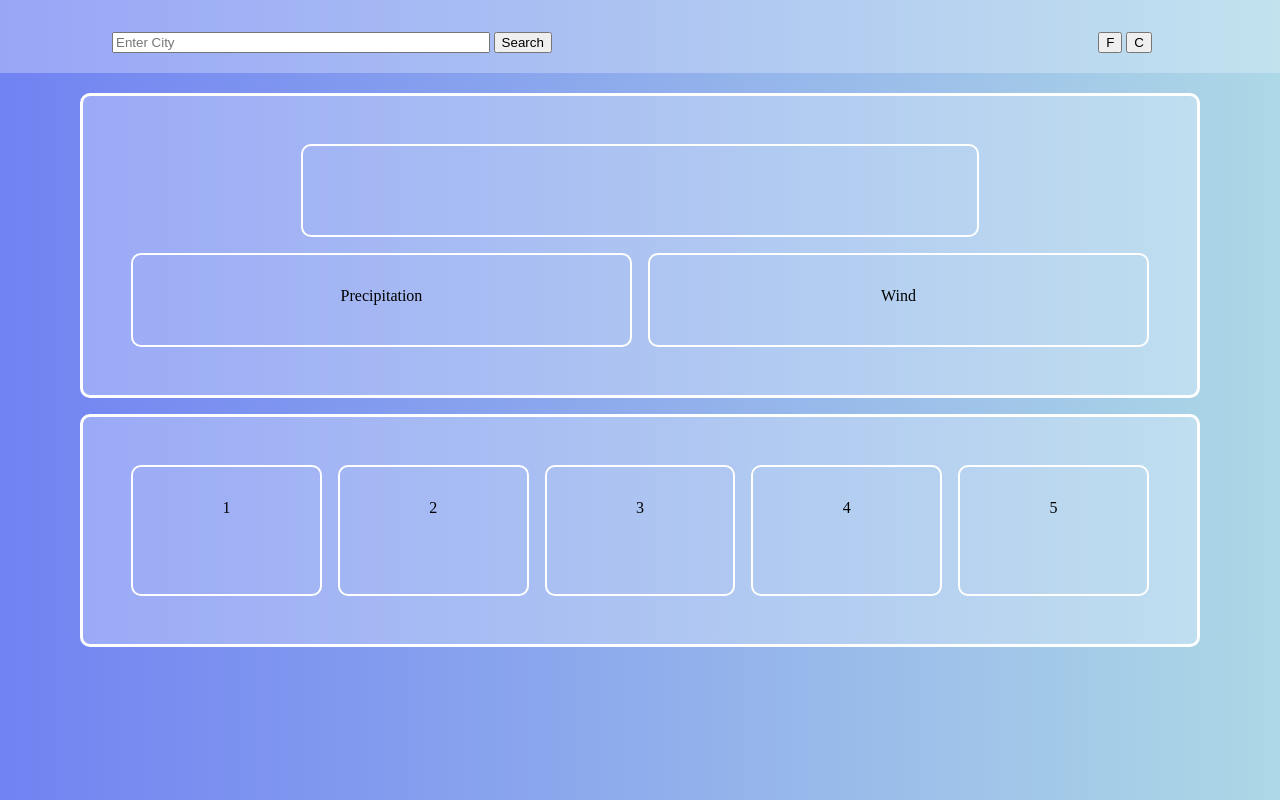
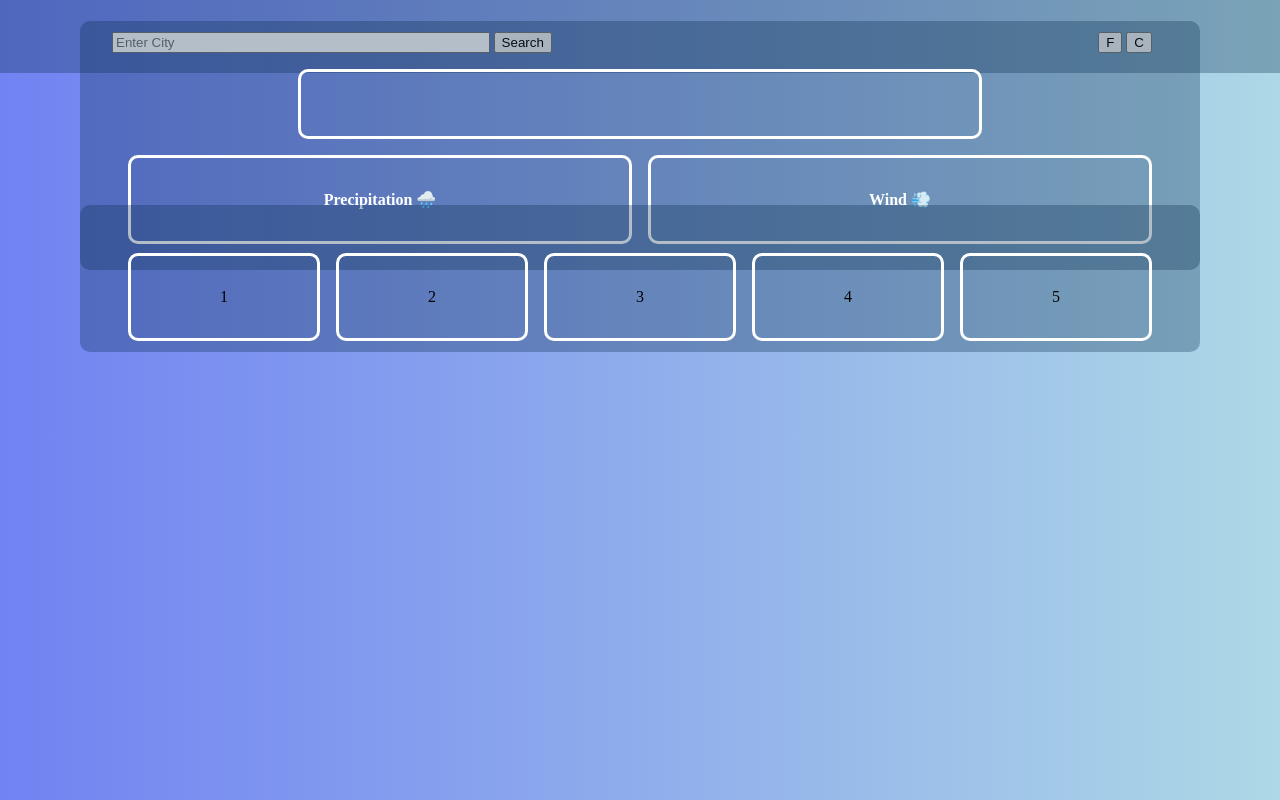
Before and after one commit to NedimM24/Weather-App, a website built with webpack: page src/template.html in a window 1280 px wide. Built offline with nearby package versions, Linux system fonts and the light colour scheme; no server answers.

Commit message:
cs wasnt reading my l-title so i just used the strong tag in html to bold the titles

```diff
--- a/src/index.js
+++ b/src/index.js
@@ -3,4 +3,4 @@ import "./style.css";
 import { getWeather } from "./cityWeather.js";
 
 
-getWeather('zavidovici');
+getWeather('Sarajevo');
--- a/src/style.css
+++ b/src/style.css
@@ -7,12 +7,11 @@ body{
 
 }
 
-
-
 #container{
     display: grid;
     grid-template-columns: 1fr;
-    grid-auto-rows: .6fr 1.5fr .2fr;
+    grid-auto-rows: 1fr 3fr .1fr;
+    height: 100%;
 
 }
 
@@ -21,8 +20,9 @@ body{
     display: grid;
     grid-template-columns: 1fr 1fr;
     padding: 2rem;
-    background-color: rgb(240 248 255 / 30%);
+    background-color:rgba(4, 41, 73, 0.3);
     height: 10%;
+
 }
 
 .h-left{
@@ -40,19 +40,27 @@ body{
     margin-right: 6rem;
 }
 
+.current-weather-div{
+    font-weight: bolder;
+}
+
+
+
+
 /* Body */
 .body{
     display: grid;
     grid-template-columns: 1fr 1fr;
     grid-template-rows: 1fr 1fr;
     padding: 3rem;
-    height: 70%;
-    background-color: rgb(240 248 255 / 30%);
+    height: 60%;
+    background-color: rgba(4, 41, 73, 0.3);
     border-radius: 10px;
     margin-left: 5rem;
     margin-right: 5rem;
-    border: 3px solid white;
     gap: 1rem;
+    color: white;
+    margin-top: -4rem;
 }
 
 .b-top{
@@ -61,6 +69,7 @@ body{
     grid-column-end: 3;
     width: 60%;
     justify-self: center;
+    gap: 1rem;
 }
 
 .b-left{
@@ -75,27 +84,36 @@ body{
 .b-right,
 .b-left{
     text-align: center;
-    border: solid 2px white;
+    border: solid 3px white;
     border-radius: 10px;
     padding: 2rem;
+}
+
+.city-name-div{
+    font-weight: bolder;
+    font-size: larger;
+}
+
+.weather-emoji{
+    font-size: 100px;
 }
 
 /* footer */
 .footer{
     display: grid;
     grid-template-columns: repeat(5, 1fr);
-
     grid-row-start: 4;
     grid-row-end: 5;
-
     padding: 3rem;
-    height: 70%;
-    background-color: rgb(240 248 255 / 30%);
+    height: 60%;
+    background-color:  rgba(4, 41, 73, 0.3);
     border-radius: 10px;
     margin-left: 5rem;
     margin-right: 5rem;
-    border: 3px solid white;
     gap: 1rem;
+    margin-top: -9rem;
+
+
 }
 
 .forecast-1,
@@ -104,7 +122,7 @@ body{
 .forecast-4,
 .forecast-5{
     text-align: center;
-    border: solid 2px white;
+    border: solid 3px white;
     border-radius: 10px;
     padding: 2rem;
 }
--- a/src/template.html
+++ b/src/template.html
@@ -26,8 +26,12 @@
 
          <div class="body">
             <div class="b-top"></div>
-            <div class="b-left">Precipitation</div>
-            <div class="b-right">Wind</div>
+            <div class="b-left">
+                <div class="l-title"> <strong>Precipitation 🌧️</strong></div>
+             </div>
+            <div class="b-right">
+              <div class="r-title"><strong>Wind 💨</strong></div>
+            </div>
          </div>
 
           <!-- Footer will contain a 5 day forecast -->
--- a/src/ui.js
+++ b/src/ui.js
@@ -3,7 +3,6 @@ let currentMeaseurement = 'F';
 
 export function displayWeatherData(city, data){
     //Variable for temp measurement. Default will be f
-
 
     //display for header
     let weatherContainer = document.querySelector('.b-top');
@@ -31,6 +30,16 @@ export function displayWeatherData(city, data){
     cityNameDiv.textContent = cityName;
     weatherContainer.appendChild(cityNameDiv);
 
+    //Current weather
+    let currentWeatherDiv = document.createElement('div');
+    currentWeatherDiv.classList.add('current-weather-div');
+    if(currentMeaseurement === "F"){
+        currentWeatherDiv.textContent = currentWeather + "F";
+    } else {
+        currentWeatherDiv.textContent = currentWeatherC + "C"
+    };
+    weatherContainer.appendChild(currentWeatherDiv);
+
     //Dynamic emoji
     let weatherEmoji = document.createElement('div');
     weatherEmoji.classList.add('weather-emoji');
@@ -49,15 +58,7 @@ export function displayWeatherData(city, data){
     }
     weatherContainer.appendChild(weatherEmoji);
 
-    //Current weather
-    let currentWeatherDiv = document.createElement('div');
-    currentWeatherDiv.classList.add('current-weather-div');
-    if(currentMeaseurement === "F"){
-        currentWeatherDiv.textContent = currentWeather + "F";
-    } else {
-        currentWeatherDiv.textContent = currentWeatherC + "C"
-    };
-    weatherContainer.appendChild(currentWeatherDiv);
+
 
     //weatherDescription
     let weatherDescriptionDiv = document.createElement('div');
```
